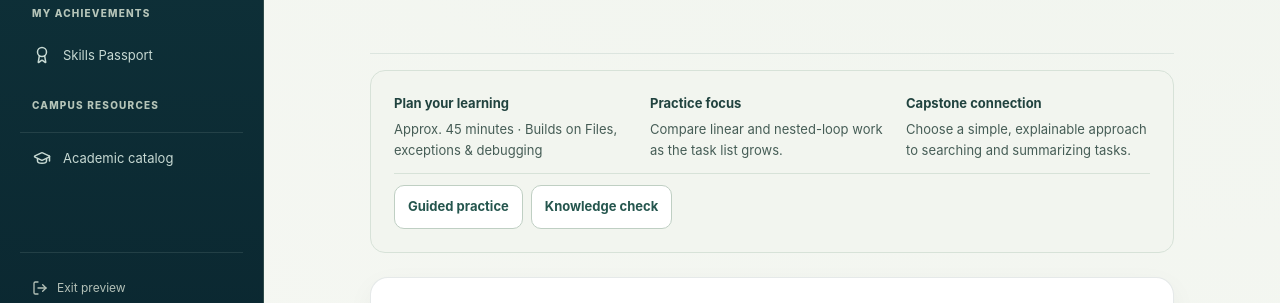
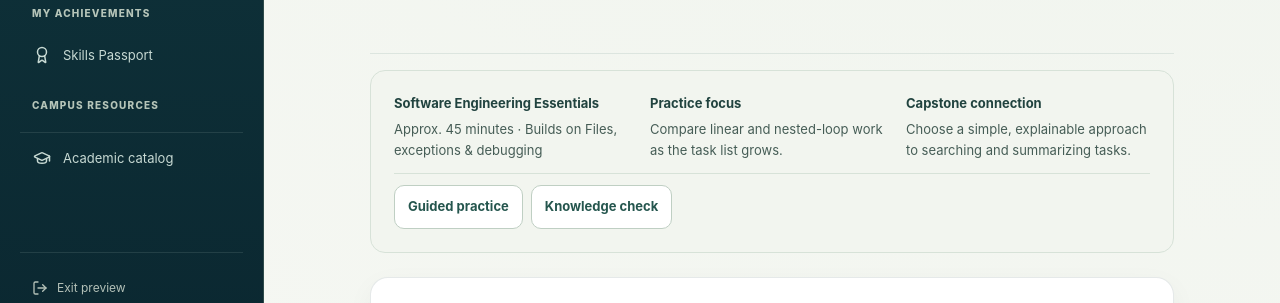
Before and after one commit to KuduKhan/khaniversity-platform, a Next.js app: page /preview/learn/cs101/algorithms-complexity in a window 1280 px wide. Shown: the part 470-773 px from the top of the page. Built offline with nearby package versions, Linux system fonts and the light colour scheme.

Commit message:
refactor(lessons): use one approved orientation pattern for every CS101 lesson

```diff
--- a/src/components/course-module.tsx
+++ b/src/components/course-module.tsx
@@ -10,6 +10,7 @@ import { savePreview, usePreviewRecord } from "./preview-store";
 import { Professor } from "./professor";
 import { StudyNotebook } from "./study-notebook";
 import { PracticeStudio } from "./practice-studio";
+import { LessonOrientation } from "./lesson-orientation";
 
 export function CourseModule({
   module,
@@ -141,12 +142,7 @@ export function CourseModule({
         {existing !== null && <span className="tag">BEST CHECK · {existing}%</span>}
       </header>
 
-      {guide && <section className="lesson-orientation" aria-label="Lesson orientation">
-        <div><strong>Plan your learning</strong><span>Approx. {guide.studyMinutes} minutes · {guide.prerequisite ? `Builds on ${guide.prerequisite.title}` : "Beginner entry"}</span></div>
-        <div><strong>Practice focus</strong><span>{guide.practiceFocus}</span></div>
-        <div><strong>Capstone connection</strong><span>{guide.capstoneConnection}</span></div>
-        <nav aria-label="Module activities"><a href={`#practice-studio-${module.id}`}>Guided practice</a><a href="#check">Knowledge check</a></nav>
-      </section>}
+      <LessonOrientation moduleId={module.id} />
       {approvedMaterial && <section className="module-reading" aria-label="Faculty-reviewed lesson material">
         <span className="eyebrow">FACULTY APPROVED · ADDITIONAL TEACHING MATERIAL #{approvedMaterial.id}</span>
         <h2>{approvedMaterial.title}</h2>
```
